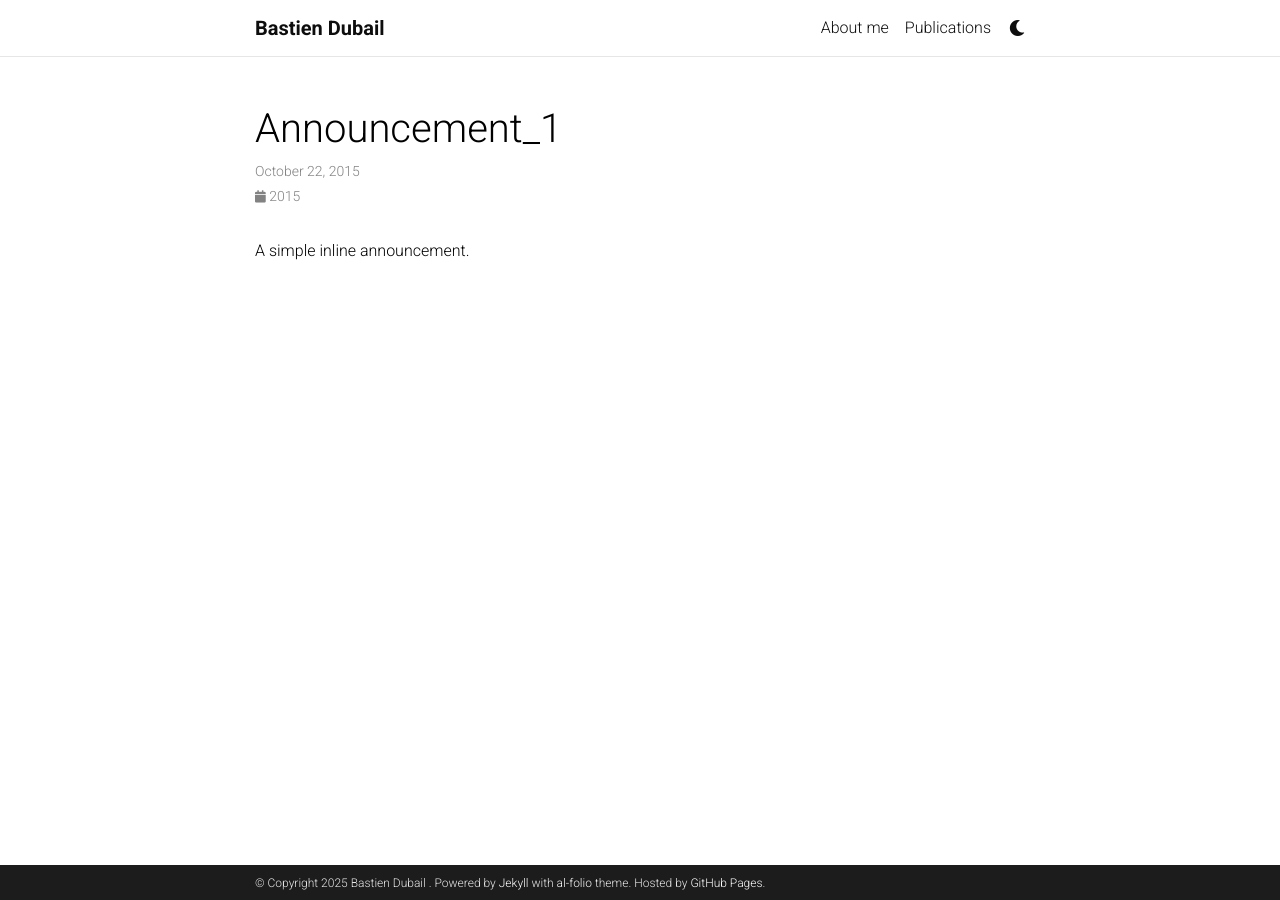
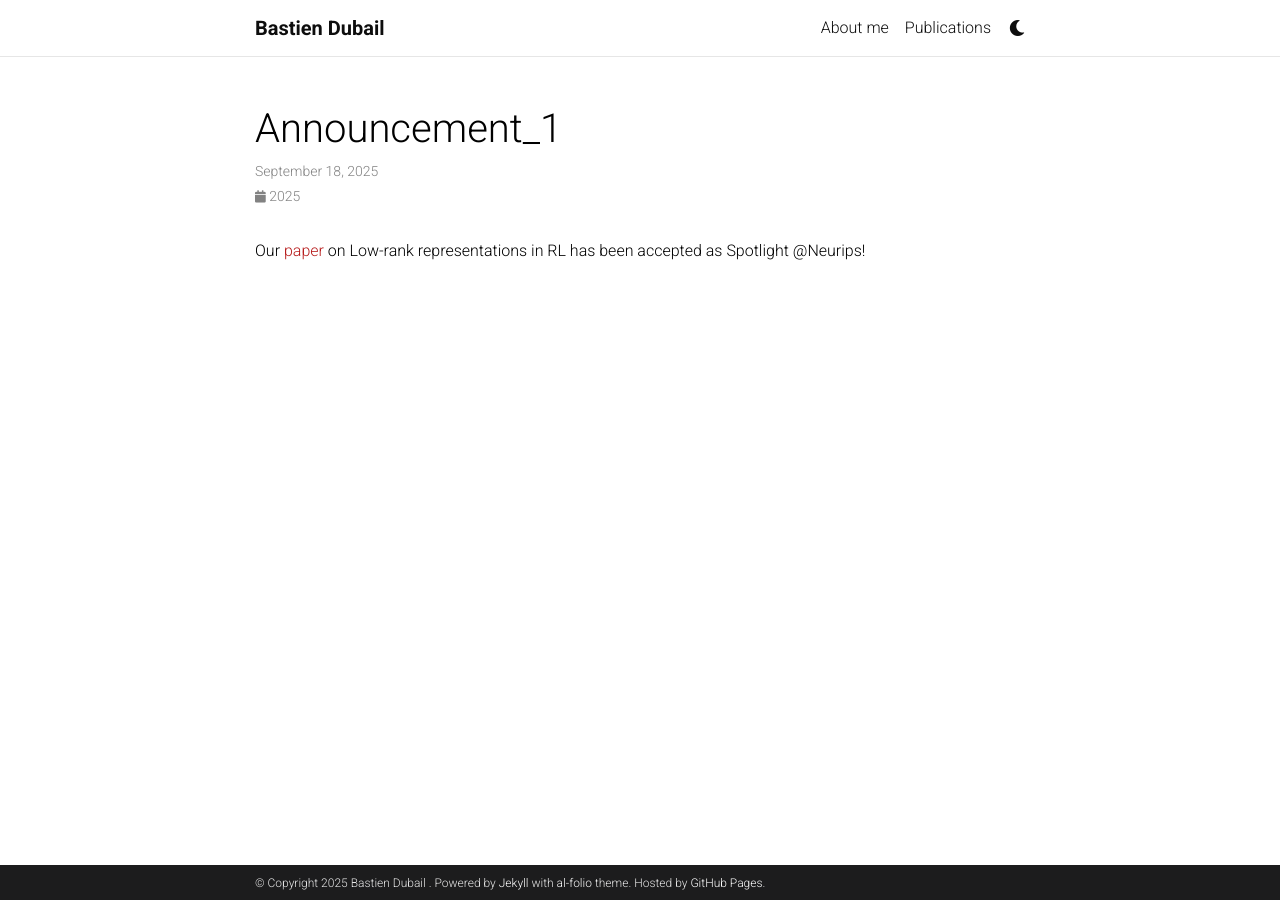
Before and after one commit to bdubail/bdubail.github.io, a Jekyll site: the page built from _news/announcement_1.md, in a window 1280 px wide. Built offline with Jekyll 4.4.1, drawn with Linux system fonts in a browser that asks for light colours; comment, search, counter and statistics services are not loaded; a style sheet for code colours, icons or effects is not loaded.

Commit message:
Update announcement_1.md

```diff
--- a/_news/announcement_1.md
+++ b/_news/announcement_1.md
@@ -1,7 +1,7 @@
 ---
 layout: post
-date: 2015-10-22 15:59:00-0400
+date: 2025-09-18 1
 inline: true
 ---
 
-A simple inline announcement.
+Our [paper](https://arxiv.org/pdf/2509.05193) on Low-rank representations in RL has been accepted as Spotlight @Neurips!
```
